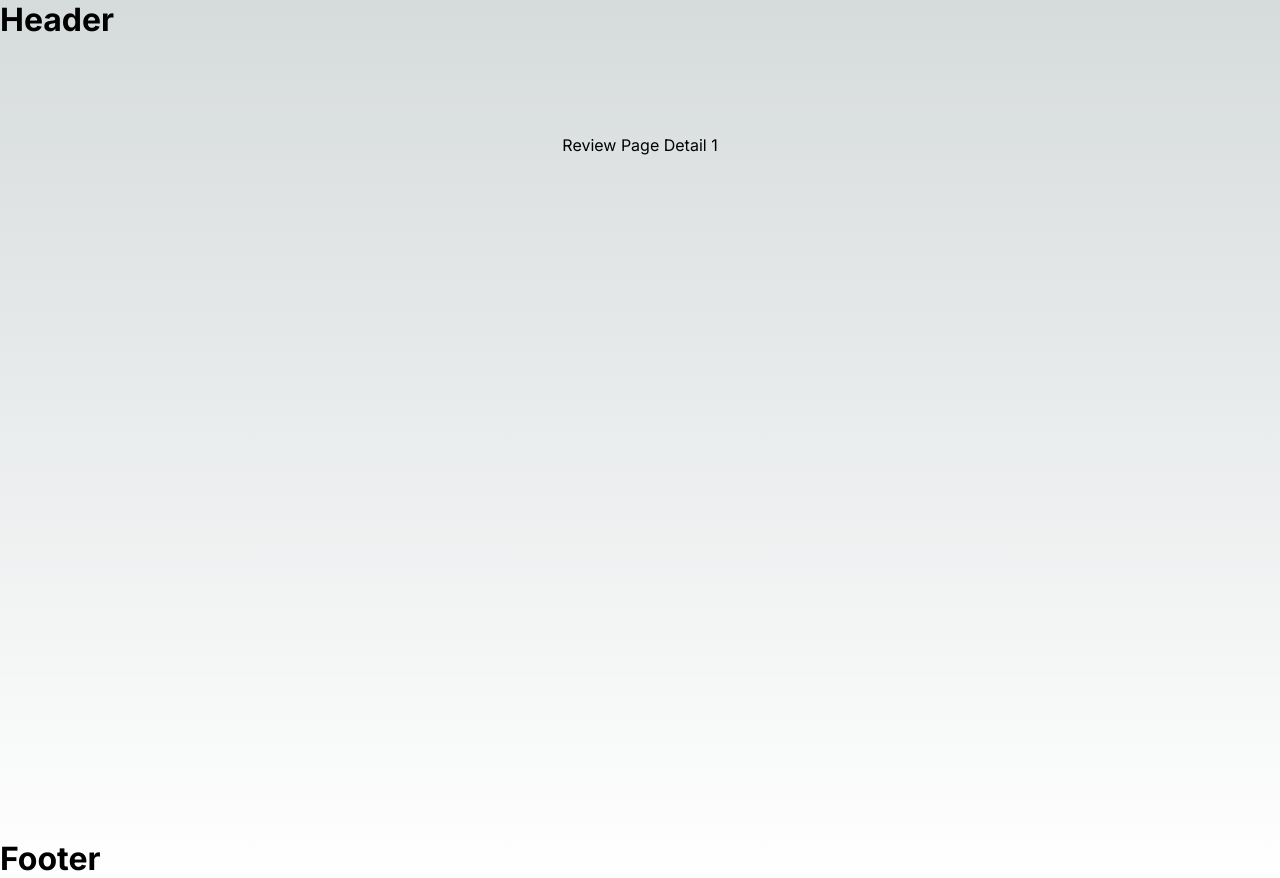
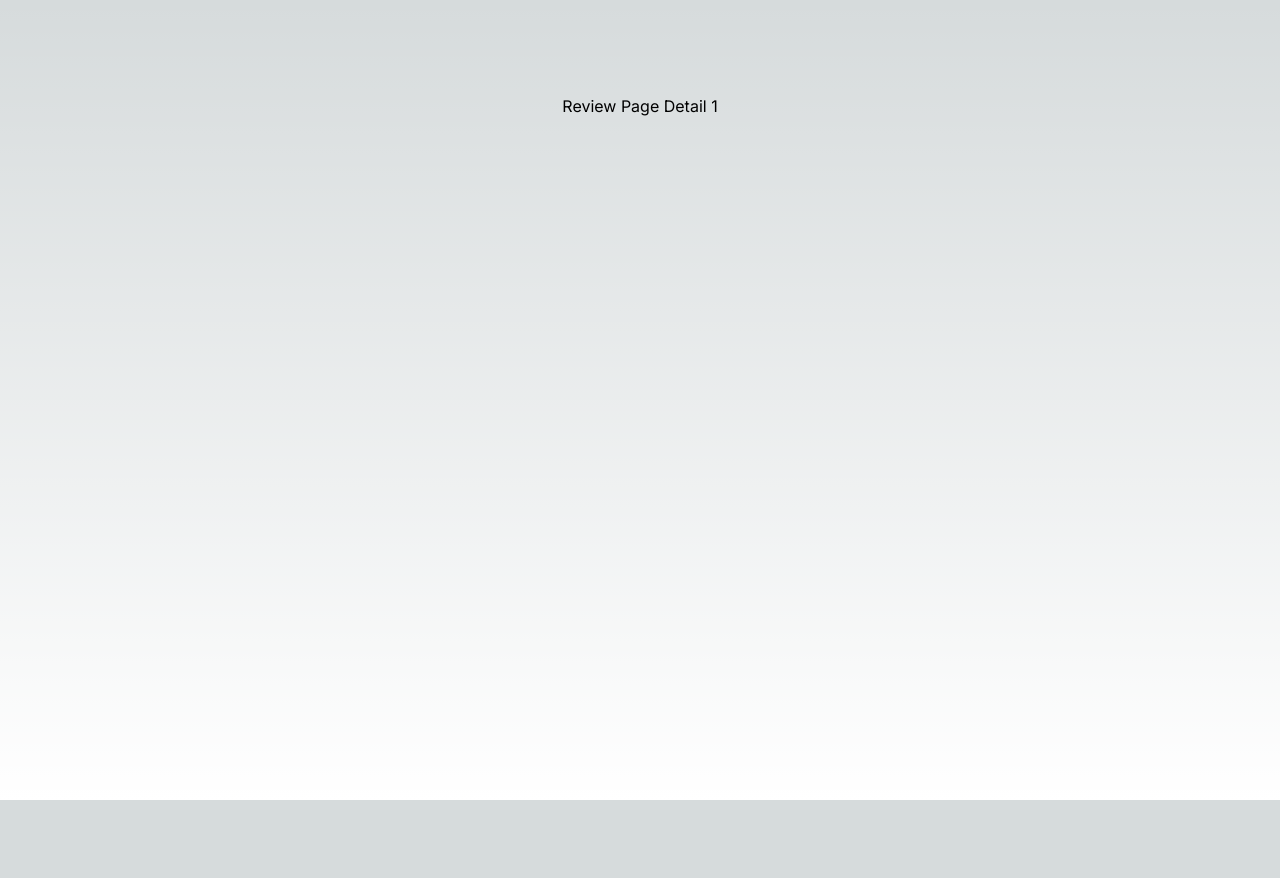
Before and after one commit to duynghiadev/app-shop-fe, a Next.js app in the folder intro-nextjs14/: page /blog/1/reviews/1 in a window 1280 px wide. After the commit the page ends 800 px from the top, so only its background shows below. Built offline with nearby package versions, Linux system fonts and the light colour scheme.

Commit message:
8. Not Found Page trong NextJS 14

```diff
--- a/intro-nextjs14/src/app/blog/[blogId]/reviews/[reviewId]/page.tsx
+++ b/intro-nextjs14/src/app/blog/[blogId]/reviews/[reviewId]/page.tsx
@@ -1,10 +1,16 @@
 "use client";
 
-import { useParams } from "next/navigation";
+import { notFound, useParams } from "next/navigation";
 import styles from "../../../../page.module.css";
 
 export default function Index() {
+  const arrIds = [1, 2, 3];
   const params = useParams();
+  console.log("reviews id:", { params });
+
+  if (!arrIds.includes(+params.reviewId)) {
+    return notFound();
+  }
 
   return (
     <main className={styles.main}>Review Page Detail {params.reviewId} </main>
--- a/intro-nextjs14/src/app/layout.tsx
+++ b/intro-nextjs14/src/app/layout.tsx
@@ -17,9 +17,9 @@ export default function RootLayout({
   return (
     <html lang="en">
       <body className={inter.className}>
-        <h1>Header</h1>
+        {/* Header */}
         {children}
-        <h1>Footer</h1>
+        {/* Footer */}
       </body>
     </html>
   );
--- a/intro-nextjs14/src/app/not-found.tsx
+++ b/intro-nextjs14/src/app/not-found.tsx
@@ -13,7 +13,8 @@ export default function NotFound() {
   return (
     <html lang="en">
       <body className={inter.className}>
-        <h1>Not Found</h1>
+        <h1>Not Found Page</h1>
+        <p>We cannot find page</p>
       </body>
     </html>
   );
```
